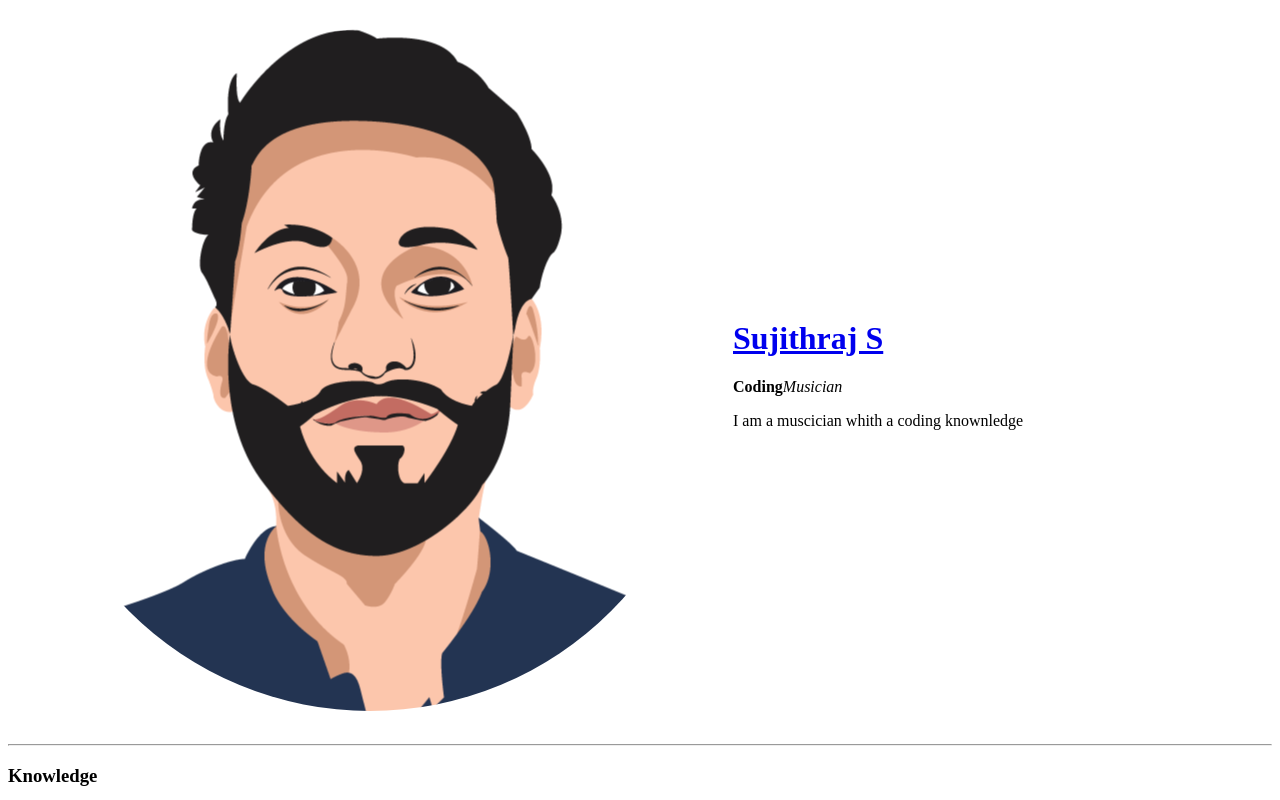
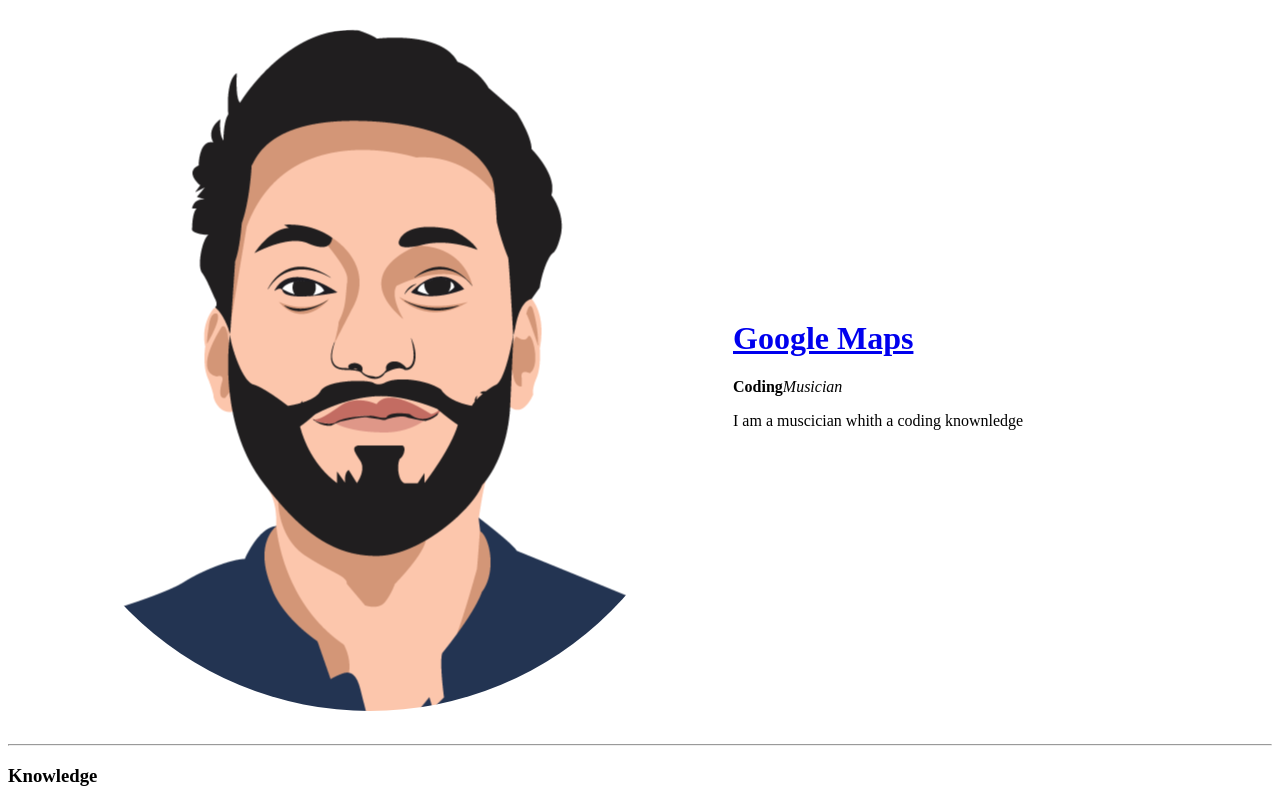
Before and after one commit to sujithrajs/cv, a plain HTML site: page index.html in a window 1280 px wide. Shown: the top 800 px of the page. Drawn offline with Linux system fonts and the light colour scheme.

Commit message:
Update index.html

```diff
--- a/index.html
+++ b/index.html
@@ -12,7 +12,7 @@
       <tr>
         <td><img src="circle-cropped.png" alt=""></td>
         <td><a href="https://www.sujithrajs.com/">
-            <h1>Sujithraj S</h1>
+            <h1>Google Maps</h1>
           </a>
           <p><strong>Coding</strong><em>Musician</em> </p>
           <p>I am a muscician whith a coding knownledge</p>
```
